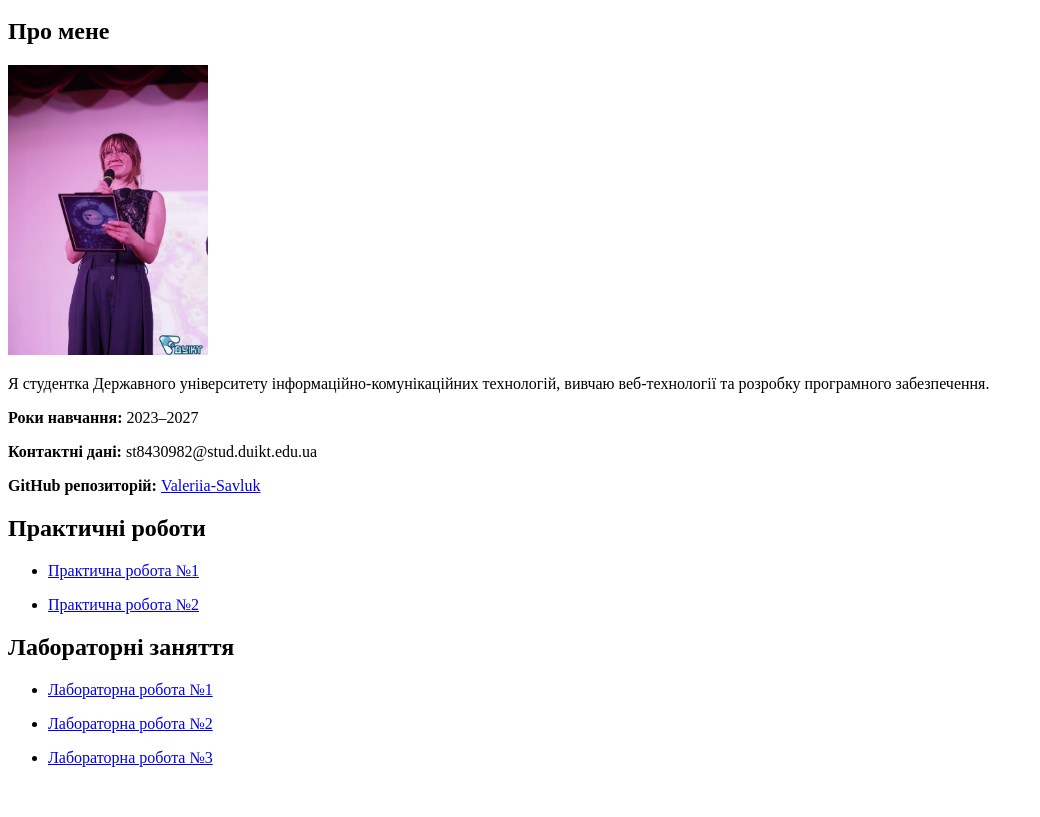
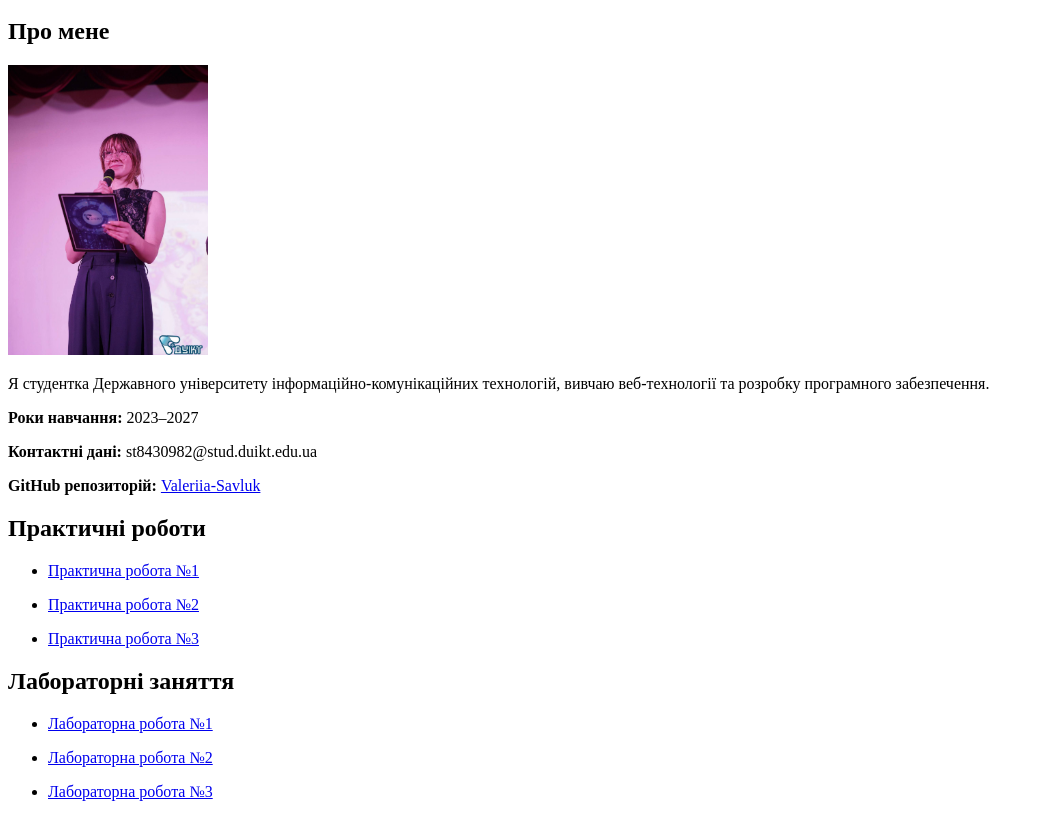
Before and after one commit to Valeriia-Savluk/WEB, a plain HTML site: page index.html in a window 1280 px wide. Shown: the part 154-971 px from the top of the page, without its empty margins (0-1040 px from the left). Before the commit the page ends 937 px from the top, so only its background shows below. Drawn offline with Linux system fonts and the light colour scheme.

Commit message:
index.html

```diff
--- a/index.html
+++ b/index.html
@@ -44,6 +44,11 @@
                     <a href="laboratory/lab1.html">Практична робота №2</a>
                 </li>
             </ul>
+            <ul>
+                <li>
+                    <a href="practice/pr3.html">Практична робота №3</a>
+                </li>
+            </ul>
         </section>
 
         <section id="labs">
```
